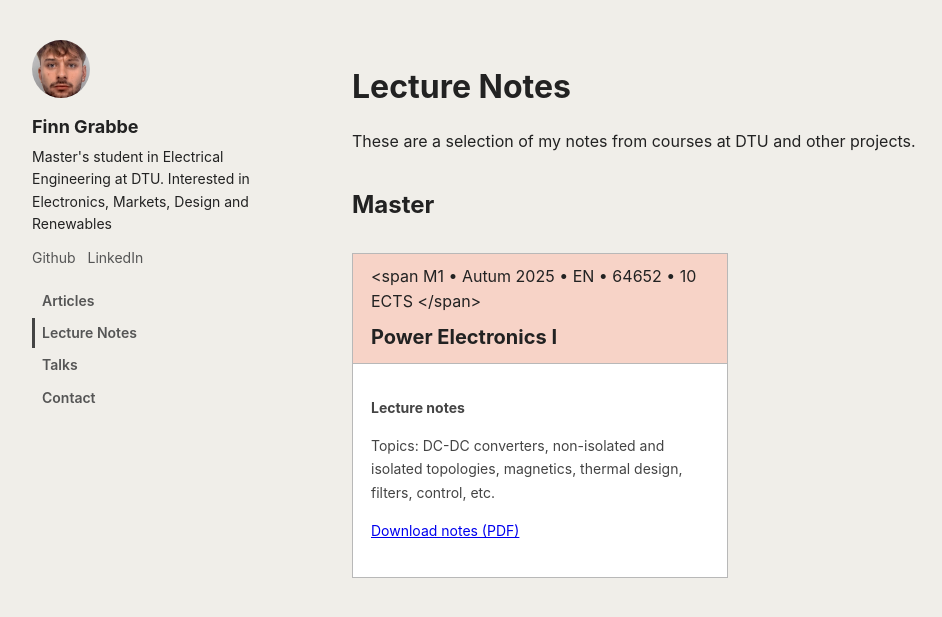
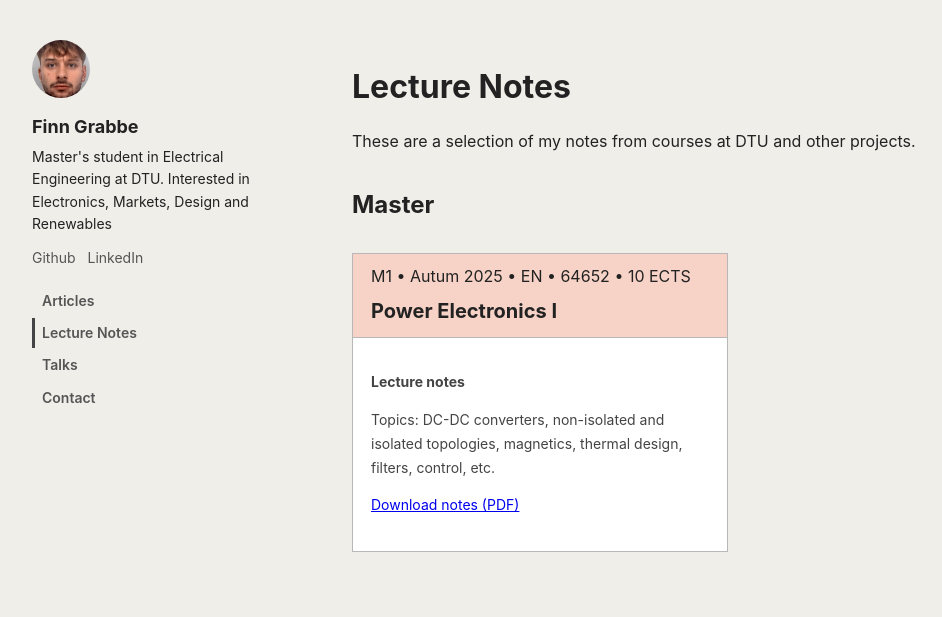
Before and after one commit to E0FError/E0FError.github.io, a Jekyll site: the page built from lecture-notes.md, in a window 1280 px wide. Shown: the top 617 px of the page, without its empty margins (58-1000 px from the left). Built offline with Jekyll 4.4.1, drawn with Linux system fonts in a browser that asks for light colours.

Commit message:
update on style

```diff
--- a/lecture-notes.md
+++ b/lecture-notes.md
@@ -12,7 +12,7 @@ These are a selection of my notes from courses at DTU and other projects.
 
 <div class="notes-grid">
   <div class="note-card">
-    <div class="note-header"> <span
+    <div class="note-header"> <span>
       M1 • Autum 2025 • EN • 64652 • 10 ECTS </span>
       <h3 class="note-title">Power Electronics I</h3>
     </div>
```
